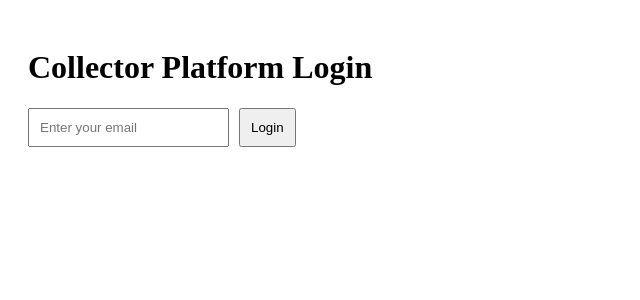
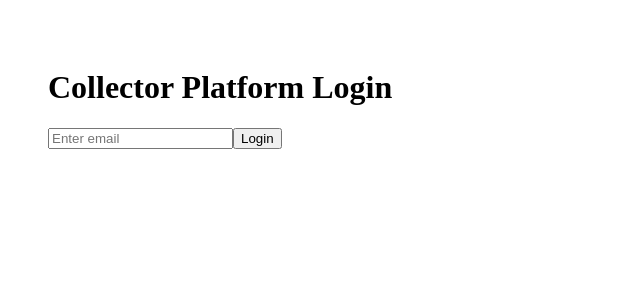
Before and after one commit to pvilleneuve26-oss/collector-platform, a Next.js app: page / in a window 1280 px wide. Shown: the top 300 px of the page, without its empty margins (0-640 px from the left). Built offline with nearby package versions, Linux system fonts and the light colour scheme; no server answers.

Commit message:
Add session detection

```diff
--- a/src/app/page.js
+++ b/src/app/page.js
@@ -1,38 +1,64 @@
 "use client";
 
-import { useState } from "react";
-import { supabase } from "../../lib/supabase";
+import { useEffect, useState } from "react";
+import { createClient } from "@supabase/supabase-js";
+
+const supabase = createClient(
+  process.env.NEXT_PUBLIC_SUPABASE_URL,
+  process.env.NEXT_PUBLIC_SUPABASE_ANON_KEY
+);
 
 export default function Home() {
+  const [session, setSession] = useState(null);
   const [email, setEmail] = useState("");
 
+  useEffect(() => {
+    supabase.auth.getSession().then(({ data: { session } }) => {
+      setSession(session);
+    });
+
+    const { data: listener } = supabase.auth.onAuthStateChange(
+      (_event, session) => {
+        setSession(session);
+      }
+    );
+
+    return () => {
+      listener.subscription.unsubscribe();
+    };
+  }, []);
+
   const handleLogin = async () => {
-    const { error } = await supabase.auth.signInWithOtp({
+    await supabase.auth.signInWithOtp({
       email,
     });
-
-    if (error) {
-      alert("Error: " + error.message);
-    } else {
-      alert("Check your email for login link!");
-    }
+    alert("Check your email for login link!");
   };
 
+  const handleLogout = async () => {
+    await supabase.auth.signOut();
+  };
+
+  if (session) {
+    return (
+      <main style={{ padding: "40px" }}>
+        <h1>Welcome, {session.user.email}</h1>
+        <p>You are logged in 🎉</p>
+        <button onClick={handleLogout}>Logout</button>
+      </main>
+    );
+  }
+
   return (
-    <main style={{ padding: "20px" }}>
+    <main style={{ padding: "40px" }}>
       <h1>Collector Platform Login</h1>
-
       <input
         type="email"
-        placeholder="Enter your email"
+        placeholder="Enter email"
         value={email}
         onChange={(e) => setEmail(e.target.value)}
-        style={{ padding: "10px", marginRight: "10px" }}
       />
-
-      <button onClick={handleLogin} style={{ padding: "10px" }}>
-        Login
-      </button>
+      <button onClick={handleLogin}>Login</button>
     </main>
   );
 }
```
